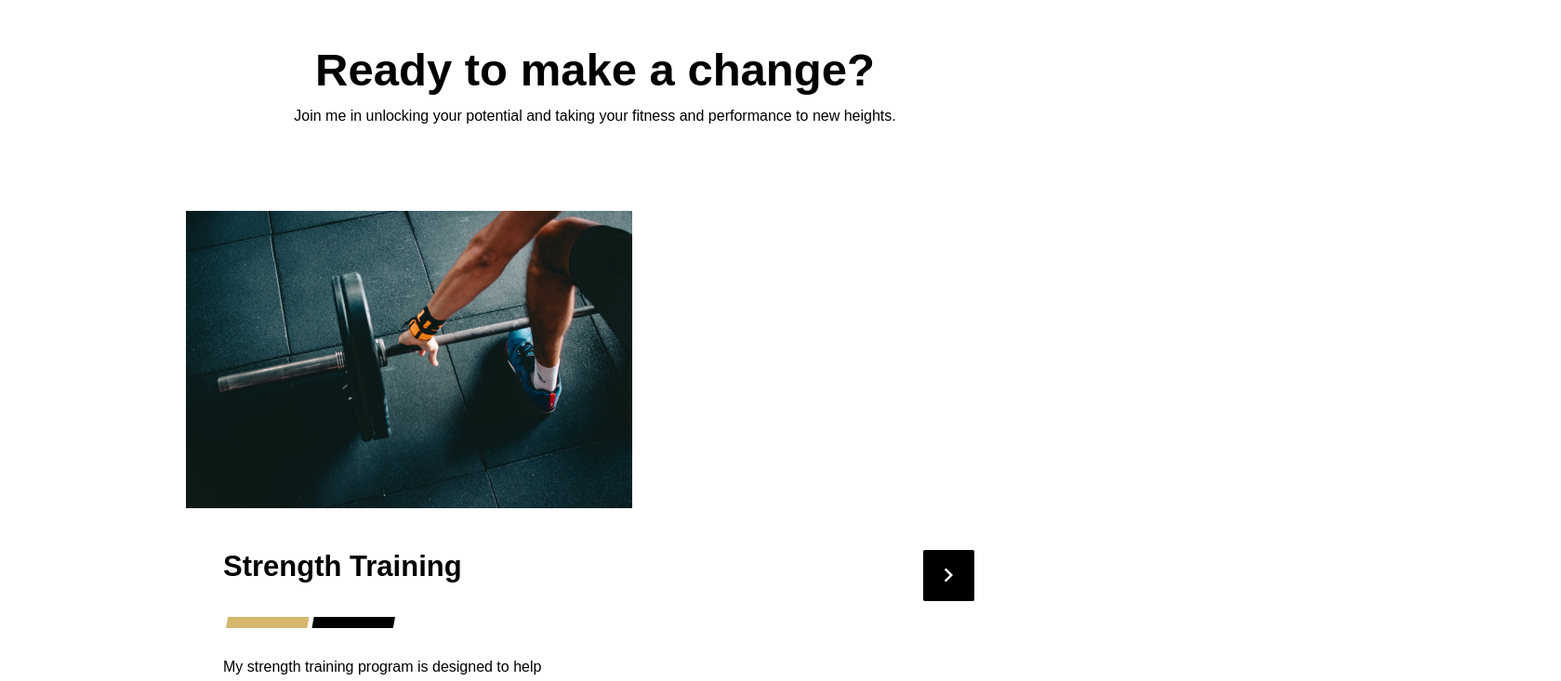
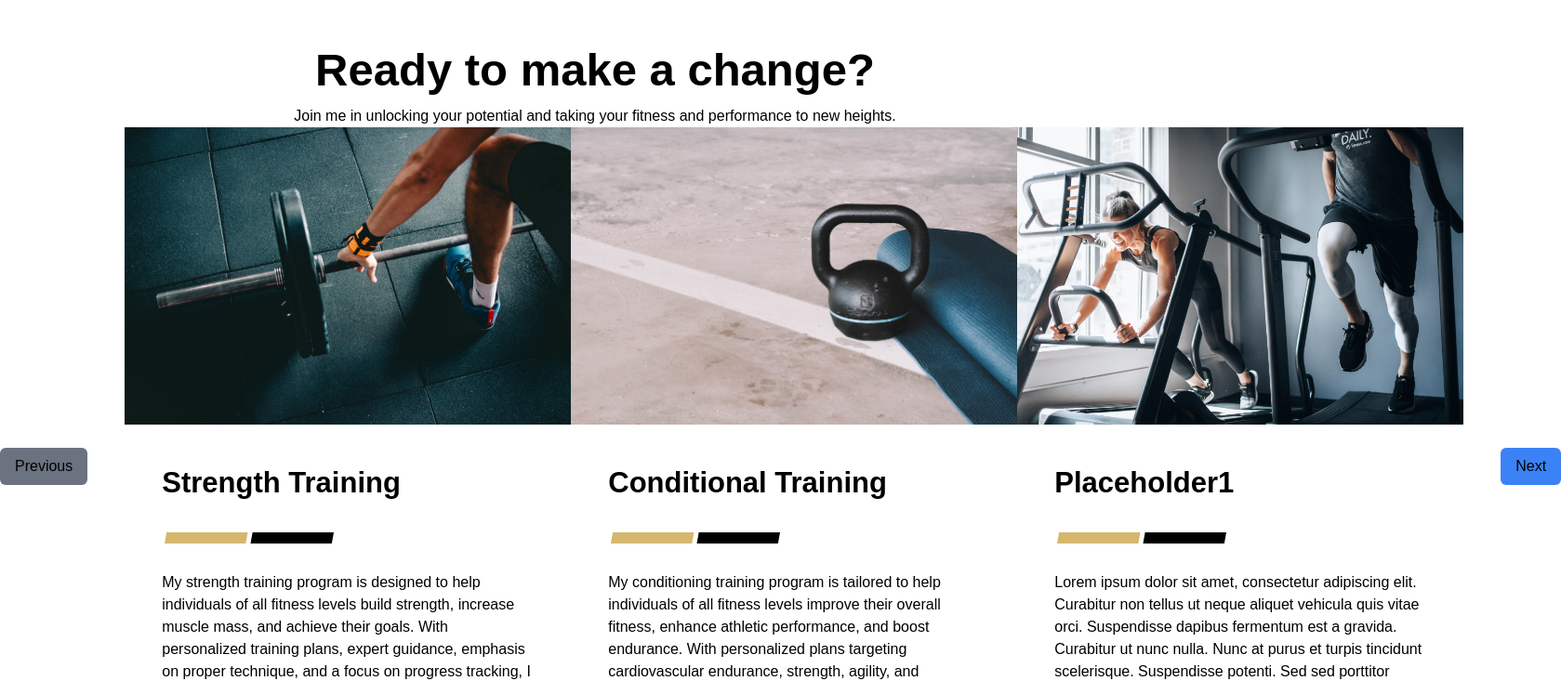
Before and after one commit to StuartMolnar/kevin-ye, a Next.js app: page / in a window 1280 px wide. Shown: the part 1760-2493 px from the top of the page at 93% size, 1679 px wide, since content can reach past the window. Built offline with nearby package versions, Linux system fonts and the light colour scheme.

Commit message:
functional carousel (need to include css and animation)

```diff
--- a/components/ServiceCard.tsx
+++ b/components/ServiceCard.tsx
@@ -5,9 +5,9 @@ type ServiceCardProps = {
   func: () => any,
 };
 
-const ServiceCard = ({ title, imageUrl, description, func }: ServiceCardProps) => {
+const ServiceCard = ({ title, imageUrl, description, func}: ServiceCardProps) => {
     return (
-      <div className="card w-[480px] flex flex-col h-full">
+      <div className="flex flex-col flex-grow-0 flex-shrink-0 h-full card w-[480px]">
         <div className="h-[320px]">
             <img src={imageUrl} alt={title} className="object-cover w-full h-full"/>
         </div>
--- a/components/ServicesCarousel.tsx
+++ b/components/ServicesCarousel.tsx
@@ -1,9 +1,7 @@
 'use client';
-import React, {  } from 'react';
+import React, { useState } from 'react';
 import ServiceCard from './ServiceCard';
-import Carousel from 'react-multi-carousel';
-import "react-multi-carousel/lib/styles.css";
-import { ArrowLeft, ArrowRight } from './CarouselArrows';
+import { useTransition, animated } from 'react-spring';
 
 const services = [
     {
@@ -32,13 +30,21 @@ const services = [
     },
 ];
 
-const responsive = {
-    desktop: { breakpoint: { max: 4000, min: 1450 }, items: 3, slidesToSlide: 1 },
-    tablet: { breakpoint: { max: 1450, min: 768 }, items: 1, slidesToSlide: 1 },
-    mobile: { breakpoint: { max: 768, min: 0 }, items: 1, slidesToSlide: 1 },
+const ServicesCarousel = () => {
+  const [currentIndex, setCurrentIndex] = useState(0);
+
+  const goToLeft = () => {
+    if (currentIndex > 0) {
+      setCurrentIndex(oldIndex => oldIndex - 1);  // Go to previous item
+    }
   };
 
-const ServicesCarousel = () => {
+  const goToRight = () => {
+    if (currentIndex < services.length - 3) {
+      setCurrentIndex(oldIndex => oldIndex + 1);  // Go to next item
+    }
+  };
+
   return (
     <section className='flex flex-col justify-center pt-[118px]'>
         <div className="flex flex-col text-center">
@@ -49,39 +55,37 @@ const ServicesCarousel = () => {
                 Join me in unlocking your potential and taking your fitness and performance to new heights.
             </p>
         </div>
-            <div className="relative pt-[90px] px-[200px]">
-                <Carousel
-                    swipeable={true}
-                    draggable={true}
-                    showDots={false}
-                    responsive={responsive}
-                    ssr={false}
-                    infinite={false}
-                    autoPlay={false}
-                    keyBoardControl={true}
-                    customTransition="all 0.5s"
-                    transitionDuration={500}
-                    containerClass="carousel-container"
-                    removeArrowOnDeviceType={["mobile"]}
-                    deviceType="desktop"
-                    customLeftArrow={<ArrowLeft />}
-                    customRightArrow={<ArrowRight />}
-                    arrows={true}
+        <div className="flex items-center justify-between w-full">
+            <button
+                onClick={goToLeft}
+                disabled={currentIndex === 0}
+                className={`px-4 py-2 rounded-md ${currentIndex === 0 ? 'bg-gray-500 cursor-not-allowed' : 'bg-blue-500 hover:bg-blue-600'}`}
             >
-                {services.map((service) => (
+                Previous
+            </button>
+            <div className="flex mx-10">
+                {services.slice(currentIndex, currentIndex + 3).map((service, index) => (
                     <ServiceCard
-                    key={service.title}
+                        key={index}
                         title={service.title}
                         imageUrl={service.imageUrl}
                         description={service.description}
                         func={service.func}
                     />
                 ))}
-                </Carousel>
             </div>
-
+            <button
+                onClick={goToRight}
+                disabled={currentIndex === services.length - 3}
+                className={`px-4 py-2 rounded-md ${currentIndex === services.length - 3 ? 'bg-gray-500 cursor-not-allowed' : 'bg-blue-500 hover:bg-blue-600'}`}
+            >
+                Next
+            </button>
+        </div>
     </section>
   );
 };
 
 export default ServicesCarousel;
+
+// {services.map((service, index) => (<ServiceCard title={service.title} imageUrl={service.imageUrl} description={service.description} func={service.func} />}
--- a/package.json
+++ b/package.json
@@ -19,7 +19,7 @@
     "postcss": "8.4.24",
     "react": "18.2.0",
     "react-dom": "18.2.0",
-    "react-multi-carousel": "^2.8.4",
+    "react-spring": "^9.7.1",
     "tailwindcss": "3.3.2",
     "typescript": "5.1.3"
   }
```
Also changed, not shown: 1 other file (tests, documents, lock files or other folders). Lines whose indentation alone changed are shown as unchanged.
